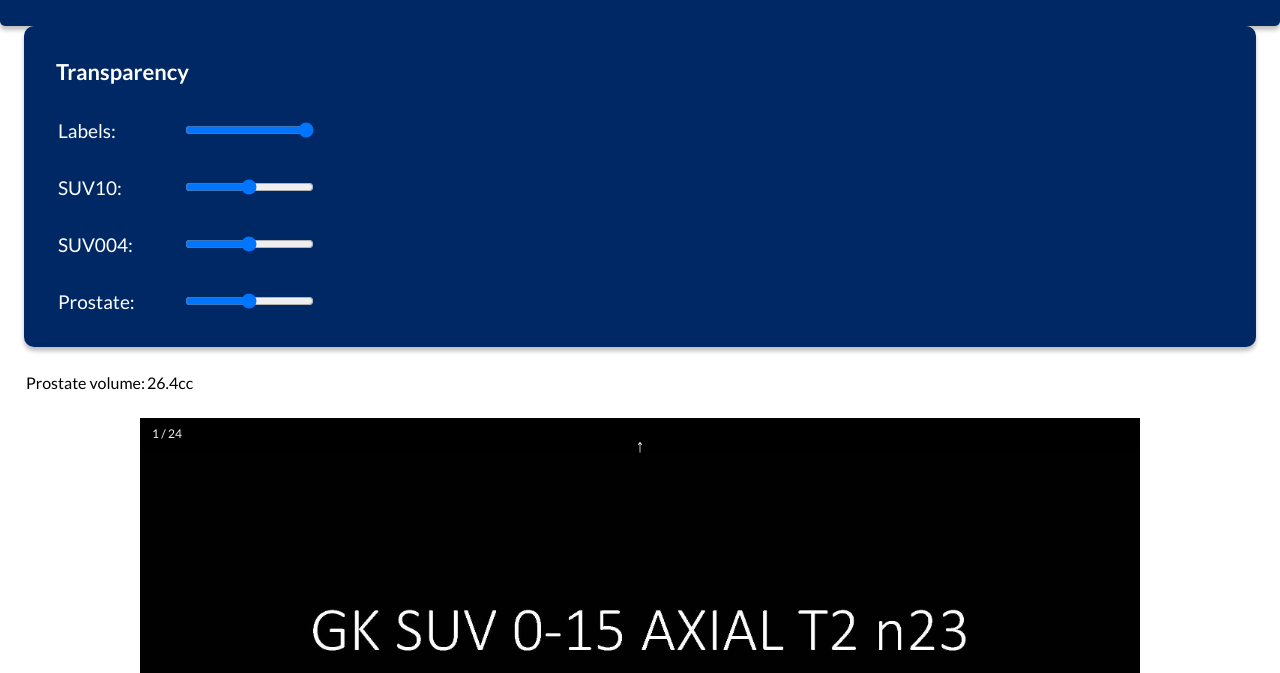
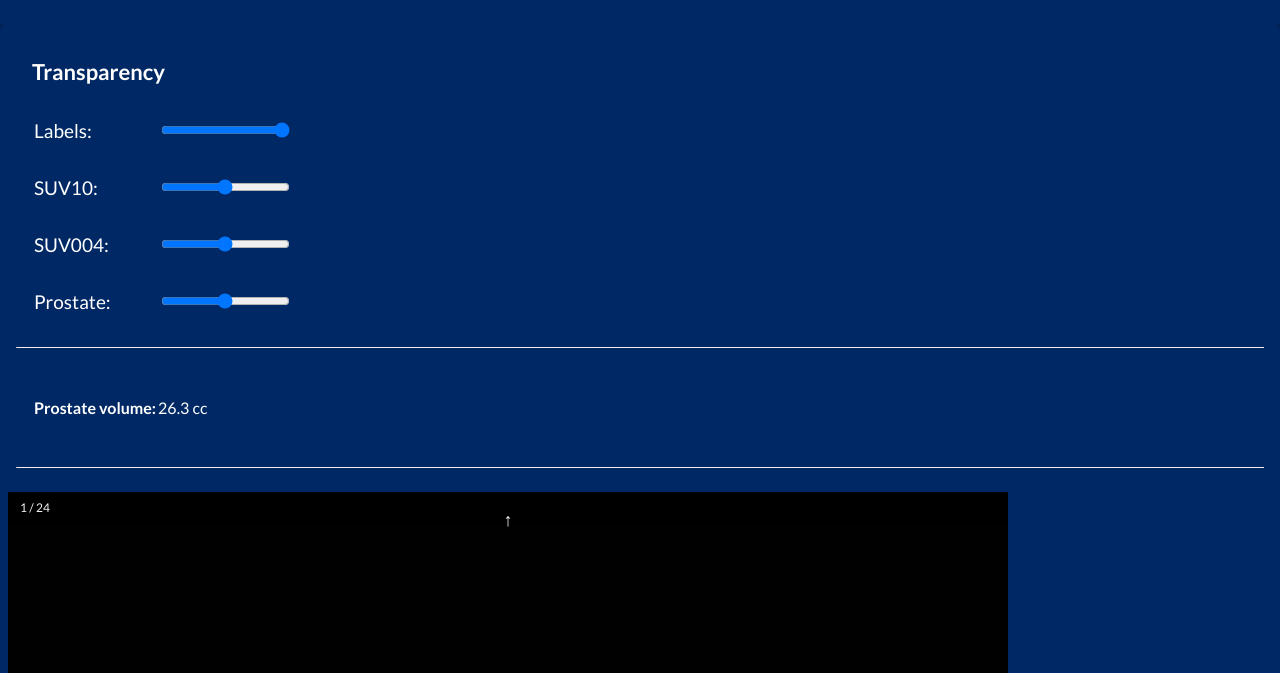
Before and after one commit to jaimeef/hbi-prototype-oct, a plain HTML site: page index.html in a window 1280 px wide. Shown: the part 116-789 px from the top of the page. Drawn offline with nearby package versions, Linux system fonts and the light colour scheme.

Commit message:
Add files via upload

```diff
--- a/index.html
+++ b/index.html
@@ -99,16 +99,17 @@
 
     </section>
 
+    <hr class="solid">
+
     <section id="volume">
 
         <table>
-
-            <tr>
+<tr>
                 <td>
-                    <p>Prostate volume:</p>
+                    <p><strong>Prostate volume: </strong></p>
                 </td>
                 <td>
-                    <p>26.4cc</p>
+                    <p>26.3 cc</p>
                 </td>
 
             </tr>
@@ -116,6 +117,8 @@
         </table>
 
     </section>
+
+    <hr class="solid">
 
 
     <section class="slideshow-container">
@@ -362,7 +365,7 @@
             materialLabels = modelViewer.model.getMaterialByName("Text");
             materialLabels.setAlphaMode("BLEND");
             // Default to base colour
-             materialLabels.pbrMetallicRoughness.setBaseColorFactor([0.10, 0, 0.8, 0.5]);
+            materialLabels.pbrMetallicRoughness.setBaseColorFactor([0.10, 0, 0.8, 0.5]);
             // Adds slider interactivity
             document.querySelector('#alpha-four').addEventListener('input', (event) => {
                 materialLabels.pbrMetallicRoughness.setBaseColorFactor([0.10, 0, 0.8, (event.target.value)]);
--- a/style.css
+++ b/style.css
@@ -10,11 +10,14 @@ model-viewer {
     width: auto;
     height: 500px;
     margin: 0 auto;
+    background: #FFDDD7;
 
 }
 
 body {
     font-family: 'lato', 'sans-serif';
+    background: #002864;
+    color: #FFFFFF;
 
 }
 
@@ -66,19 +69,15 @@ h3 {
     background: #002864;
     box-shadow: 0px 4px 4px rgba(0, 0, 0, 0.25);
     border-radius: 10px;
-    color: #FFFFFF;
+
     font-size: 19px;
 }
 
 #transparency {
     background: #002864;
-    box-shadow: 0px 4px 4px rgba(0, 0, 0, 0.25);
-    border-radius: 10px;
-    margin-left: 1.5rem;
-    margin-right: 1.5rem;
-    margin-bottom: 1.5rem;
+    border-radius: 5px;
     color: #FFFFFF;
-    padding-bottom: 1rem;
+
     padding-top: 2rem;
 
 }
@@ -90,22 +89,23 @@ h3 {
 }
 
 #volume {
-    color: #000000;
+
     font-size: 16px;
-    padding-left: 1.5rem;
-
+    padding: 2rem;
+    background: #002864
 }
 
 .slideshow-container {
     max-width: 1000px;
     background: black;
     position: relative;
-    margin: auto;
     margin-top: 1.5rem;
     display: flex;
     justify-content: center;
     padding-top: 2rem;
     padding-bottom: 2rem;
+    margin-left: 0.5rem;
+    margin-right: 0.5rem;
 }
 
 .mySlides {
@@ -122,7 +122,7 @@ h3 {
     color: white;
     font-weight: bold;
     font-size: 18px;
-/*    transition: 0.6s ease;*/
+    /*    transition: 0.6s ease;*/
     user-select: none;
 }
 
@@ -197,3 +197,9 @@ h3 {
     }
 }
 */
+
+.solid {
+
+    border-top: 0px solid #FFF;
+    margin: 1rem;
+}
```
